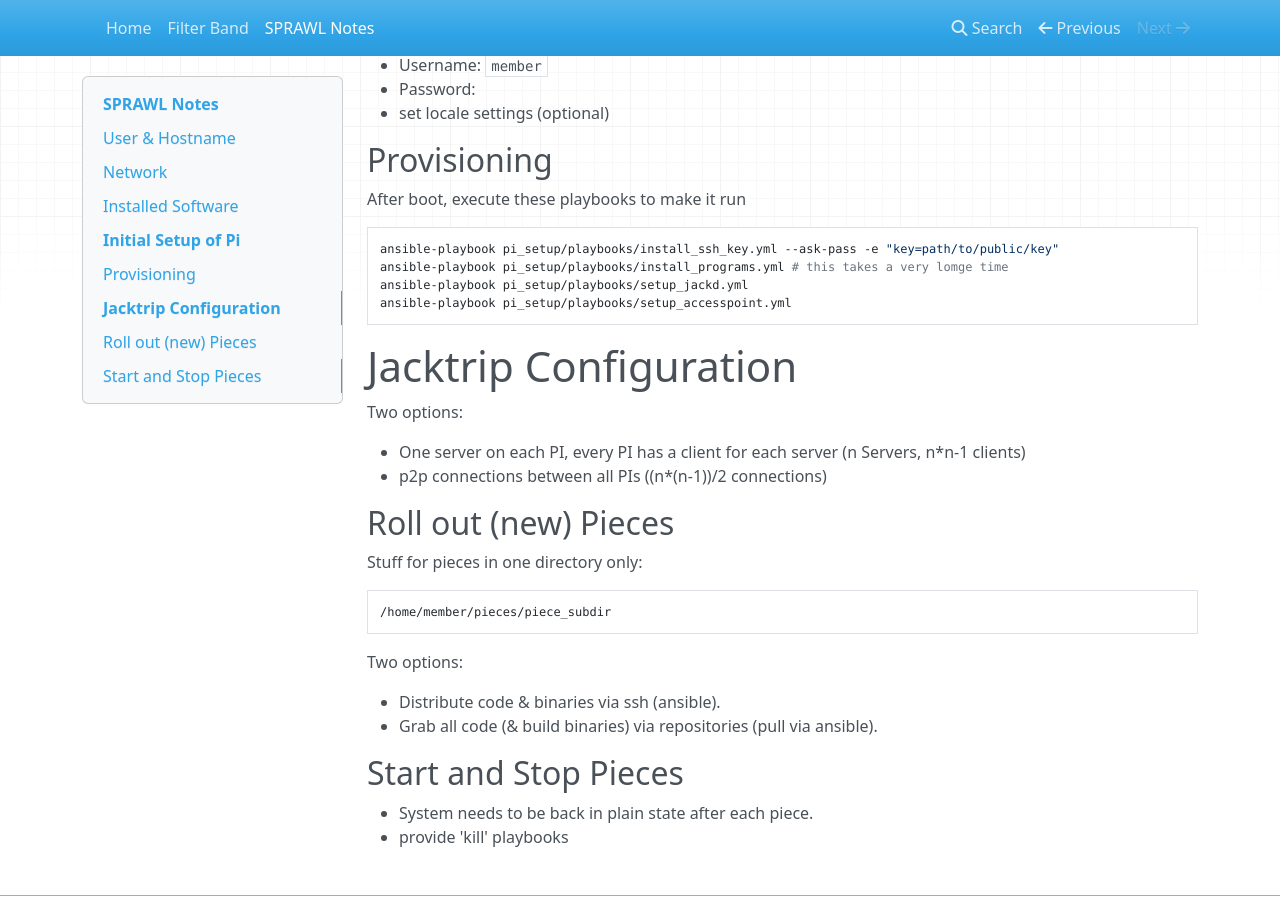
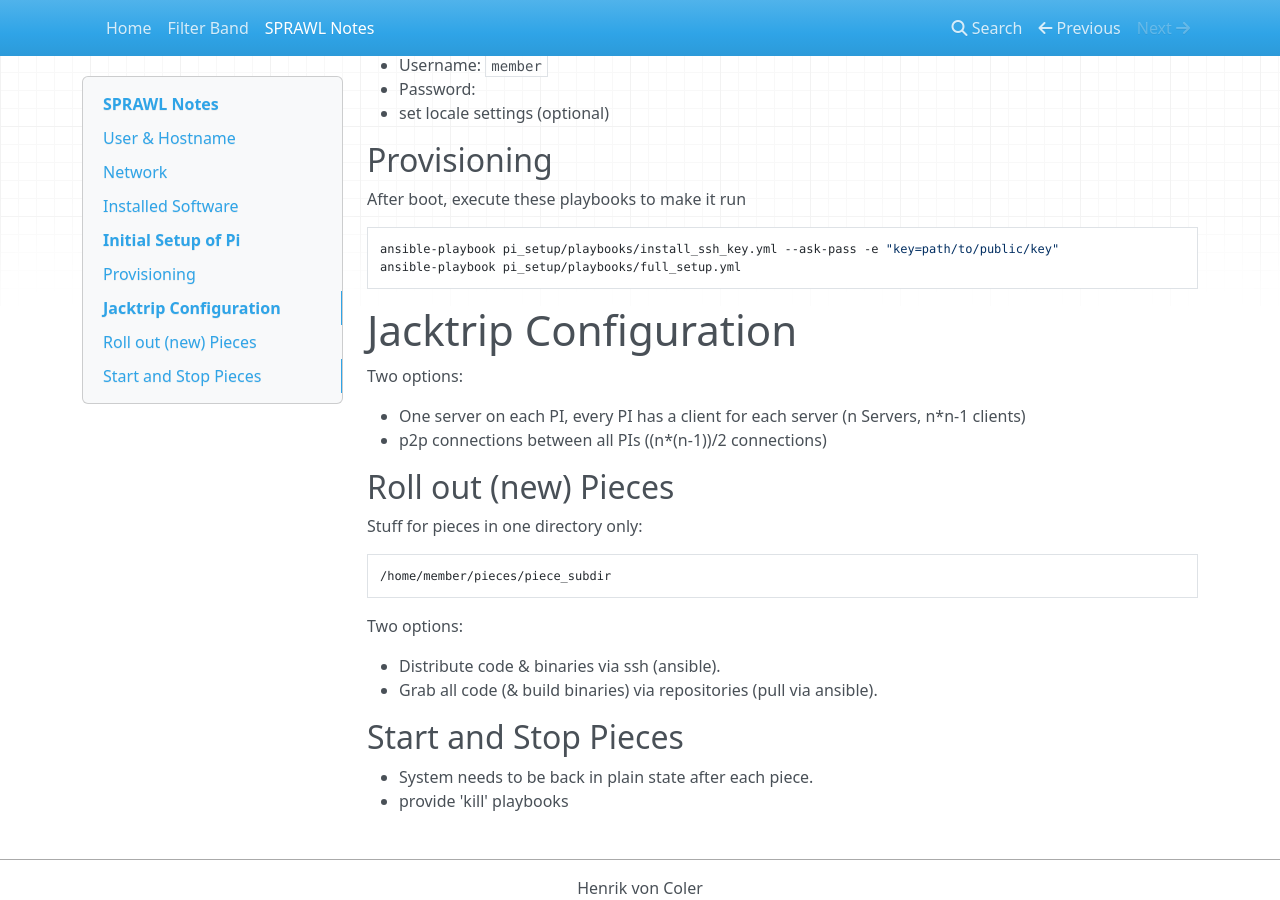
Before and after one commit to ringbuffer-org/SPRAWL, an MkDocs documentation site: the page built from Documentation/docs/system_boot.md, in a window 1280 px wide and 900 px high, scrolled down 1063 px. Built offline with MkDocs 1.6.1, drawn with Linux system fonts in a browser that asks for light colours; nearby versions of some CDN libraries.

Commit message:
some minor changes to setup, fixes to delay graph, added delay ring

````diff
--- a/Documentation/docs/system_boot.md
+++ b/Documentation/docs/system_boot.md
@@ -52,9 +52,7 @@
 
 ```bash
 ansible-playbook pi_setup/playbooks/install_ssh_key.yml --ask-pass -e "key=path/to/public/key"
-ansible-playbook pi_setup/playbooks/install_programs.yml # this takes a very lomge time
-ansible-playbook pi_setup/playbooks/setup_jackd.yml
-ansible-playbook pi_setup/playbooks/setup_accesspoint.yml
+ansible-playbook pi_setup/playbooks/full_setup.yml
 ```
 
 # Jacktrip Configuration
````
Also changed, not shown: 10 other files.
